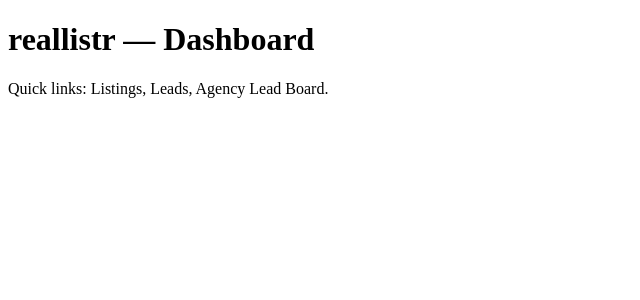
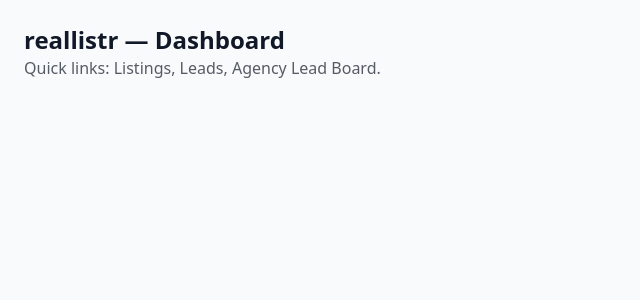
Before and after one commit to RealListr/reallistr, a Next.js app in the folder reallistr/apps/web/: page / in a window 1280 px wide. Shown: the top 300 px of the page, without its empty margins (0-640 px from the left). Built offline with nearby package versions, Linux system fonts and the light colour scheme.

Commit message:
Fix Tailwind wiring (layout import, globals, content globs)

```diff
--- /dev/null
+++ b/reallistr/apps/web/app/globals.css
@@ -0,0 +1,9 @@
+@tailwind base;
+@tailwind components;
+@tailwind utilities;
+
+/* Optional: tiny polish so controls feel crisp */
+:root { --ring: 0 0% 0%; }
+button, input {
+  outline: none;
+}
--- /dev/null
+++ b/reallistr/apps/web/app/layout.tsx
@@ -0,0 +1,15 @@
+import "./globals.css";
+import type { Metadata } from "next";
+
+export const metadata: Metadata = {
+  title: "RealListr",
+  description: "Subscriptions",
+};
+
+export default function RootLayout({ children }: { children: React.ReactNode }) {
+  return (
+    <html lang="en">
+      <body className="bg-gray-50 text-gray-900 antialiased">{children}</body>
+    </html>
+  );
+}
--- /dev/null
+++ b/reallistr/apps/web/tailwind.config.ts
@@ -0,0 +1,14 @@
+import type { Config } from "tailwindcss";
+
+export default {
+  content: [
+    "./app/**/*.{js,ts,jsx,tsx,mdx}",
+    "./components/**/*.{js,ts,jsx,tsx,mdx}",
+    // If you render shared UI from a package, include its path too:
+    // "../../packages/ui/**/*.{js,ts,jsx,tsx,mdx}",
+  ],
+  theme: {
+    extend: {},
+  },
+  plugins: [],
+} satisfies Config;
```
